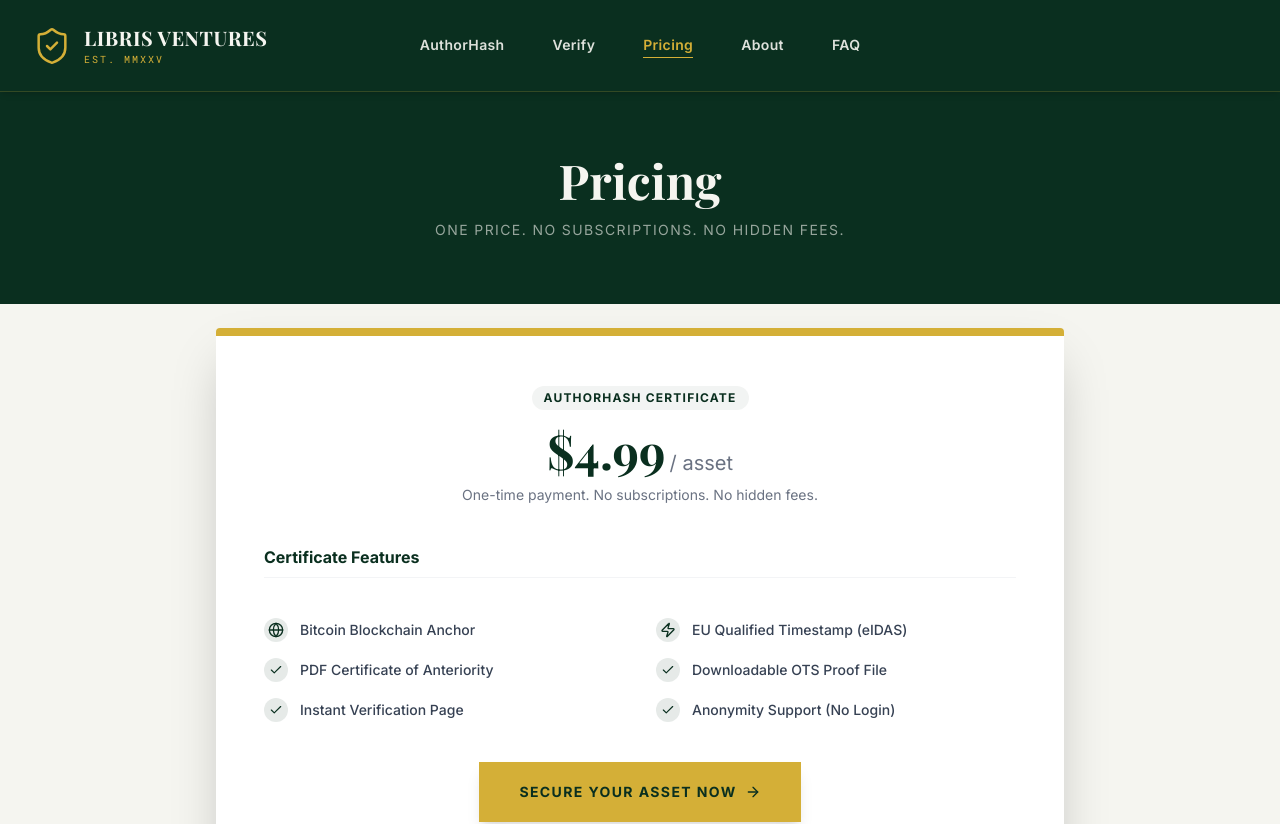
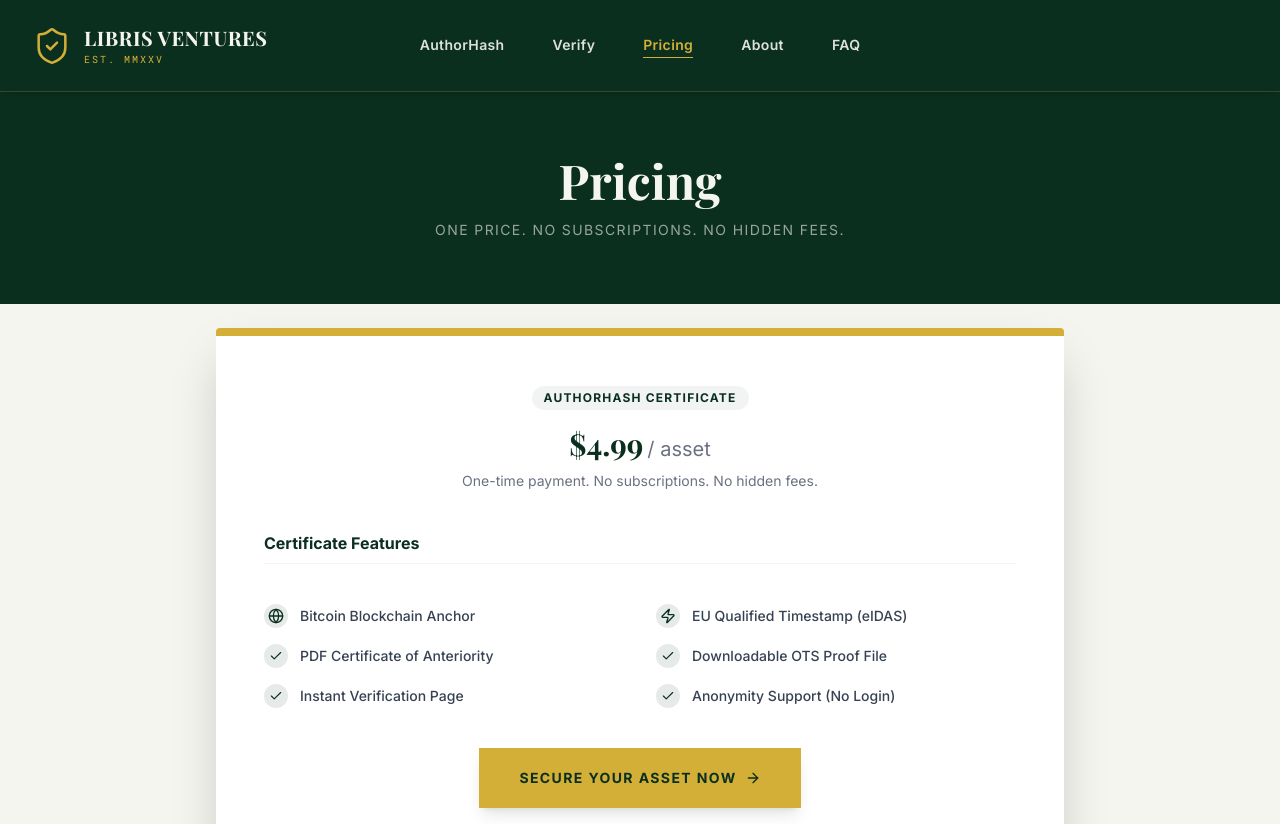
Before and after one commit to MykolaOseiko/LV2, a Next.js app: page /pricing in a window 1280 px wide. Shown: the top 824 px of the page. Built offline with nearby package versions, Linux system fonts and the light colour scheme; a web font is replaced by a local one.

Commit message:
polish: text tweaks across four pages

```diff
--- a/app/faq/page.tsx
+++ b/app/faq/page.tsx
@@ -149,7 +149,7 @@ export default function FaqPage() {
                             Frequently Asked Questions
                         </h1>
                         <p className="text-[#F5F5F0]/60 uppercase tracking-widest text-sm">
-                            Everything You Need to Know About AuthorHash
+                            Everything You Need to Know
                         </p>
                     </div>
                 </section>
--- a/app/pricing/page.tsx
+++ b/app/pricing/page.tsx
@@ -31,7 +31,7 @@ export default function PricingPage() {
                                     AuthorHash Certificate
                                 </span>
                                 <div className="flex items-baseline justify-center gap-1 mb-2">
-                                    <span className="font-serif text-5xl font-bold text-[#0A2F1F]">
+                                    <span className="font-serif text-3xl font-bold text-[#0A2F1F]">
                                         $4.99
                                     </span>
                                     <span className="text-gray-500 text-xl">
--- a/app/timestamp/page.tsx
+++ b/app/timestamp/page.tsx
@@ -220,7 +220,7 @@ function TimestampContent() {
                             AuthorHash Certificate
                         </h1>
                         <p className="text-[#F5F5F0]/60 uppercase tracking-widest text-sm">
-                            Immutable &amp; Timestamped Proof of Existence
+                            Timestamped Proof of Existence
                         </p>
                     </div>
                 </section>
--- a/app/verify/page.tsx
+++ b/app/verify/page.tsx
@@ -180,7 +180,7 @@ function VerifyContent() {
                                     Verify Certificate
                                 </h1>
                                 <p className="text-[#F5F5F0]/60 uppercase tracking-widest text-sm">
-                                    Independent Verification of AuthorHash Certificates
+                                    Independent Verification Also Possible
                                 </p>
                             </>
                         )}
```
